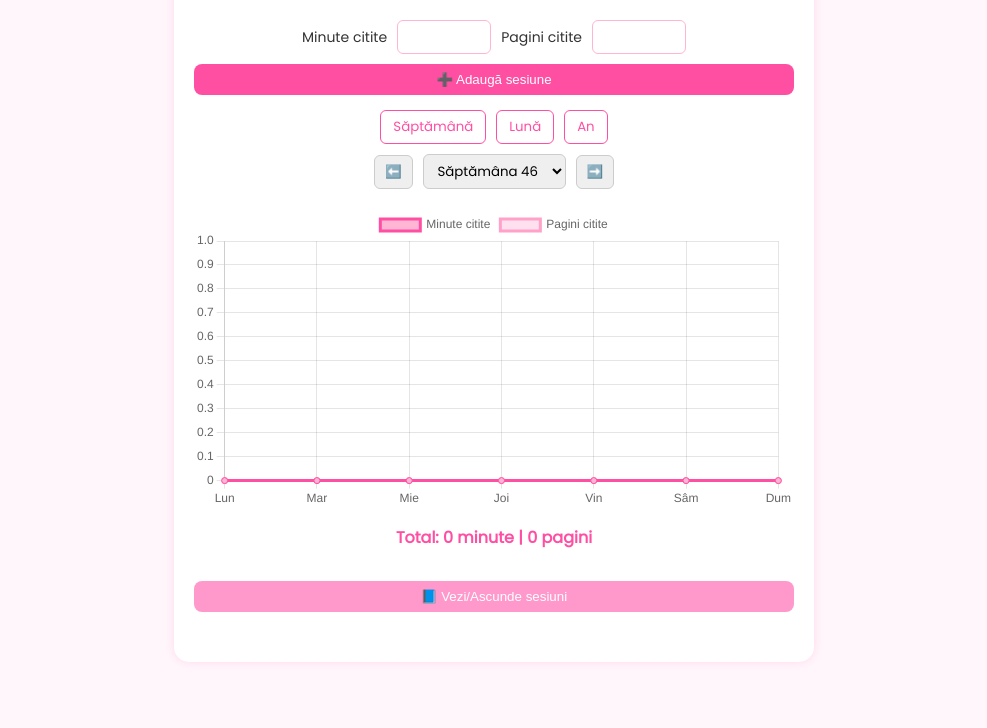
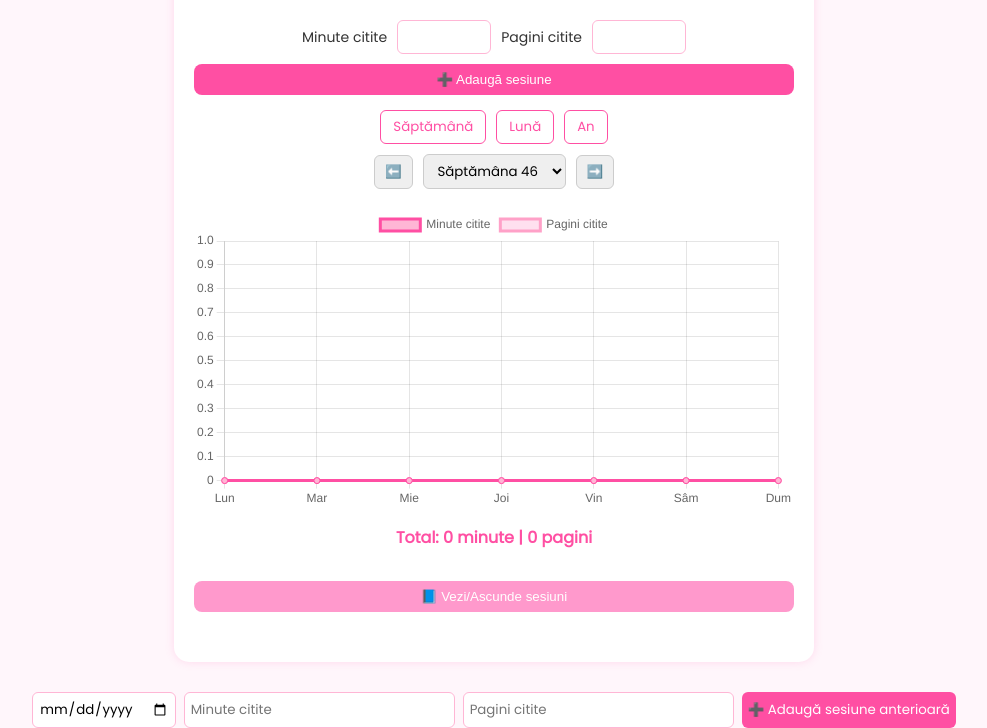
Before and after one commit to baboimaria/reading-tracker-3, a plain HTML site: page index.html in a window 1280 px wide. Both pictures are taken after a click on the button "📘 Vezi/Ascunde sesiuni". Shown: the part 124-852 px from the top of the page, without its empty margins (146-1133 px from the left). Before the commit the page ends 816 px from the top, so only its background shows below. Drawn offline with nearby package versions, Linux system fonts and the light colour scheme.

Commit message:
Add files via upload

```diff
--- a/index.html
+++ b/index.html
@@ -6,6 +6,8 @@
   <title>Reading Tracker</title>
   <link rel="stylesheet" href="style.css">
   <link href="https://fonts.googleapis.com/css2?family=Playfair+Display:wght@700&family=Poppins&display=swap" rel="stylesheet">
+  <link rel="apple-touch-icon" href="icon.png">
+  <link rel="icon" type="image/png" href="icon.png">
 </head>
 <body>
   <div class="container">
@@ -45,6 +47,12 @@
     <button id="toggle-sessions" class="toggle-btn">📘 Vezi/Ascunde sesiuni</button>
     <div id="session-list" class="hidden"></div>
   </div>
+<div id="previous-session-container" class="hidden">
+  <input type="date" id="prev-session-date" />
+  <input type="number" id="prev-session-minutes" placeholder="Minute citite" min="0" />
+  <input type="number" id="prev-session-pages" placeholder="Pagini citite" min="0" />
+  <button id="add-prev-session">➕ Adaugă sesiune anterioară</button>
+</div>
 
   <script src="https://cdn.jsdelivr.net/npm/chart.js"></script>
   <script src="script.js"></script>
--- a/script.js
+++ b/script.js
@@ -201,3 +201,51 @@ function updateChart(){
 
 populatePeriodValues();
 updateDisplay();
+
+// În toggleBtn.addEventListener deja existent, adăugăm
+const prevSessionContainer = document.getElementById("previous-session-container");
+
+toggleBtn.addEventListener("click", () => {
+  sessionList.classList.toggle("hidden");
+  prevSessionContainer.classList.toggle("hidden");
+});
+
+// Adăugare sesiune anterioară
+document.getElementById("add-prev-session").addEventListener("click", () => {
+  const date = document.getElementById("prev-session-date").value;
+  const minutes = parseInt(document.getElementById("prev-session-minutes").value) || 0;
+  const pages = parseInt(document.getElementById("prev-session-pages").value) || 0;
+
+  if(!date) return alert("Selectează o dată!");
+
+  const d = new Date(date);
+  const session = {
+    id: Date.now(),
+    date: date,
+    week: getWeekNumber(d),
+    month: d.getMonth(),
+    year: d.getFullYear(),
+    minutes,
+    pages
+  };
+
+  sessions.push(session);
+  localStorage.setItem("sessions", JSON.stringify(sessions));
+
+  document.getElementById("prev-session-date").value = "";
+  document.getElementById("prev-session-minutes").value = "";
+  document.getElementById("prev-session-pages").value = "";
+
+  updateDisplay();
+});
+toggleBtn.addEventListener("click", () => {
+  sessionList.classList.toggle("hidden");
+  prevSessionContainer.classList.toggle("hidden");
+
+  // Actualizăm lista și graficul când secțiunea devine vizibilă
+  if(!sessionList.classList.contains("hidden")){
+    displaySessions();
+    updateTotals();
+    updateChart();
+  }
+});
--- a/style.css
+++ b/style.css
@@ -152,3 +152,30 @@ canvas {
 .session-item button:hover {
   color: #ff2a8a;
 }
+
+#previous-session-container {
+  display: flex;
+  flex-wrap: wrap;
+  gap: 8px;
+  margin-top: 10px;
+  justify-content: center;
+}
+
+#previous-session-container input,
+#previous-session-container button {
+  padding: 6px;
+  border-radius: 6px;
+  border: 1px solid #ffb6d5;
+  font-family: 'Poppins', sans-serif;
+}
+
+#previous-session-container button {
+  background-color: #ff4fa3;
+  color: white;
+  border: none;
+  cursor: pointer;
+}
+
+#previous-session-container button:hover {
+  background-color: #ff2a8a;
+}
```
Also changed, not shown: icon.png (added).
